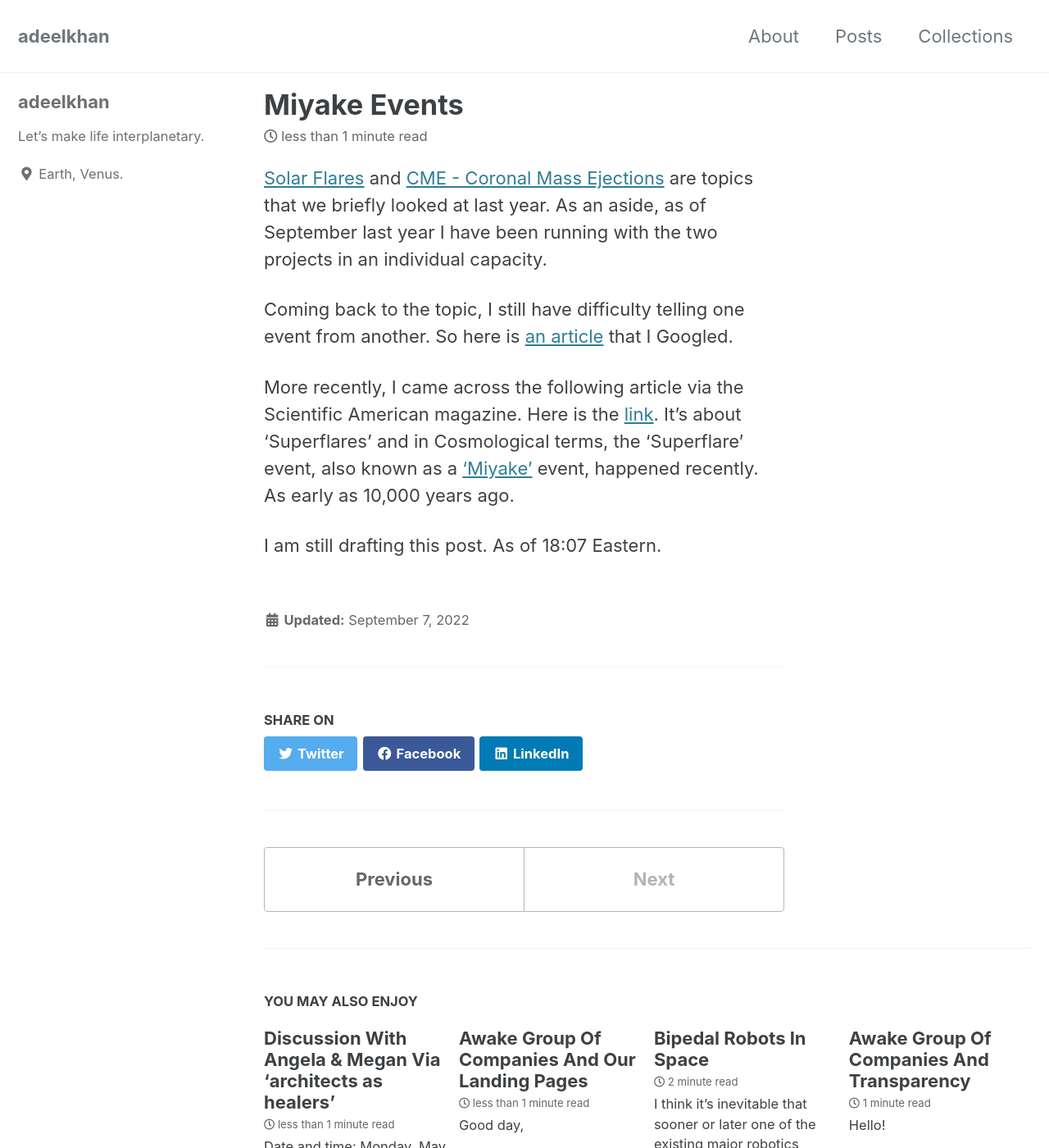
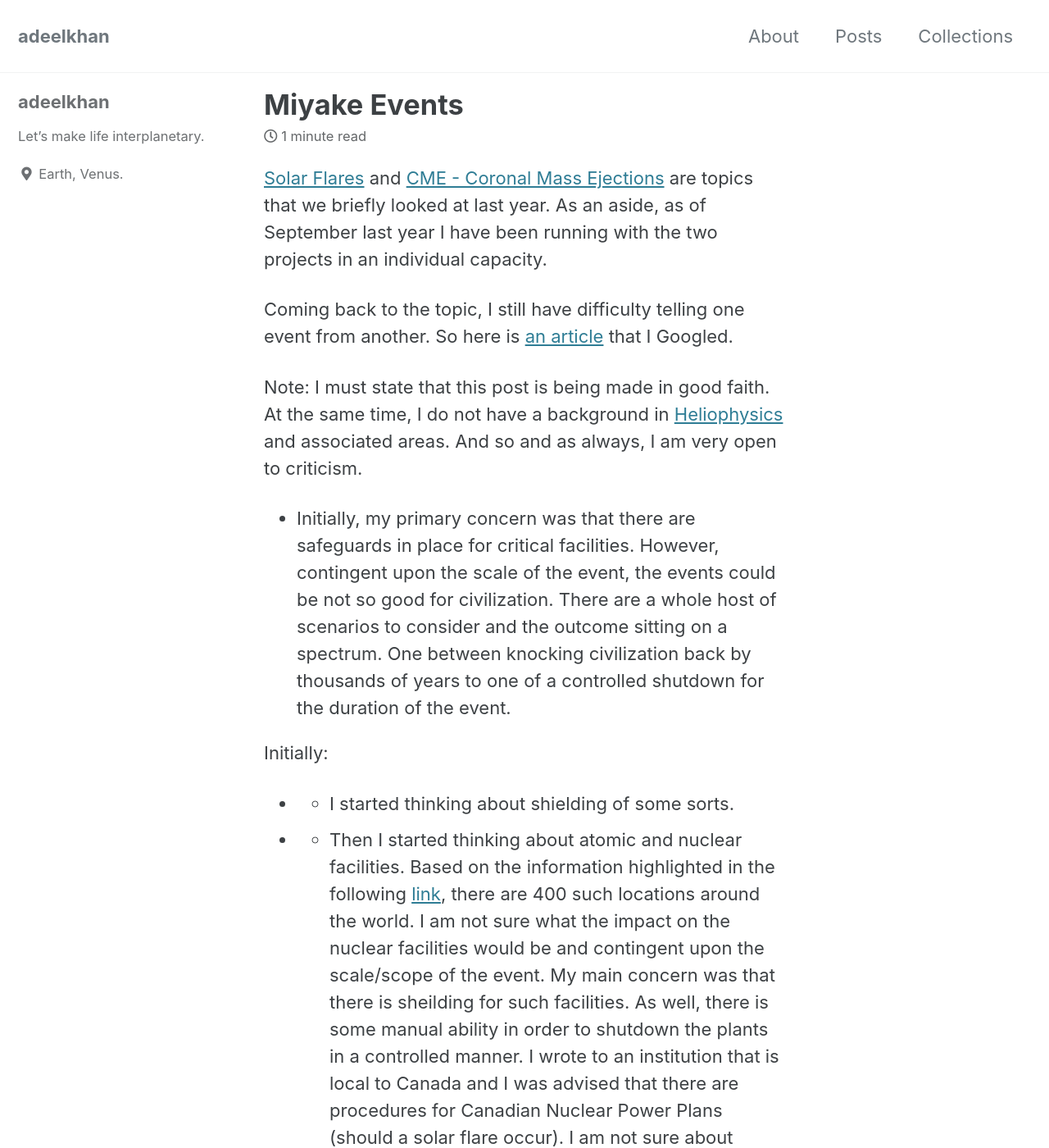
Before and after one commit to stellardreams/stellardreams.github.io, a Jekyll site: the page built from _posts/2022-09-07-Miyake-Events.md, in a window 1280 px wide and 1400 px high. Shown: the whole window at 82% size. Built offline with Jekyll 4.4.1, drawn with Linux system fonts in a browser that asks for light colours; cached includes are drawn as plain includes; some of the changed text lies outside the part shown.

Commit message:
Update 2022-09-07-Miyake-Events.md
Updates.

```diff
--- a/_posts/2022-09-07-Miyake-Events.md
+++ b/_posts/2022-09-07-Miyake-Events.md
@@ -2,6 +2,21 @@
 
 Coming back to the topic, I still have difficulty telling one event from another. So here is [an article](https://phys.org/news/2014-09-difference-cmes-solar-flares.html) that I Googled.
 
-More recently, I came across the following article via the Scientific American magazine. Here is the [link](https://www.scientificamerican.com/article/solar-superflares-rocked-earth-less-than-10-000-years-ago-and-could-strike-again/). It's about 'Superflares' and in Cosmological terms, the 'Superflare' event, also known as a ['Miyake'](https://en.wikipedia.org/wiki/774%E2%80%93775_carbon-14_spike) event, happened recently. As early as 10,000 years ago.
+Note: I must state that this post is being made in good faith. At the same time, I do not have a background in [Heliophysics](https://en.wikipedia.org/wiki/Heliophysics) and associated areas. And so and as always, I am very open to criticism.
 
-I am still drafting this post. As of 18:07 Eastern.
+* Initially, my primary concern was that there are safeguards in place for critical facilities. However, contingent upon the scale of the event, the events could be not so good for civilization. There are a whole host of scenarios to consider and the outcome sitting on a spectrum. One between knocking civilization back by thousands of years to one of a controlled shutdown for the duration of the event.
+
+Initially:
+* * I started thinking about shielding of some sorts.
+* * Then I started thinking about atomic and nuclear facilities. Based on the information highlighted in the following [link](https://world-nuclear.org/information-library/current-and-future-generation/plans-for-new-reactors-worldwide.aspx#:~:text=Today%20there%20are%20about%20440,10%25%20of%20the%20world%27s%20electricity.), there are 400 such locations around the world. I am not sure what the impact on the nuclear facilities would be and contingent upon the scale/scope of the event. My main concern was that there is sheilding for such facilities. As well, there is some manual ability in order to shutdown the plants in a controlled manner. I wrote to an institution that is local to Canada and I was advised that there are procedures for Canadian Nuclear Power Plans (should a solar flare occur). I am not sure about Nuclear Power Plants outside of Canada. But I am thinking that the responsibility for ensuring that there is protection would be with [IAEA](https://www.iaea.org/)?
+
+
+
+
+More recently, I came across the following article via the Scientific American magazine [link](https://www.scientificamerican.com/article/solar-superflares-rocked-earth-less-than-10-000-years-ago-and-could-strike-again/). The article is about 'Superflares', also known as a ['Miyake'](https://en.wikipedia.org/wiki/774%E2%80%93775_carbon-14_spike) event. The article was published in September last year (2021), but I only stumbled across it about 2 months ago.
+
+
+
+In July this year, I stumbled across the following article via the Globe and Mail. [link](https://www.theglobeandmail.com/opinion/article-a-major-solar-storm-can-strike-earth-we-need-to-be-ready/)
+
+Continuing at 18:36 Eastern.
```
